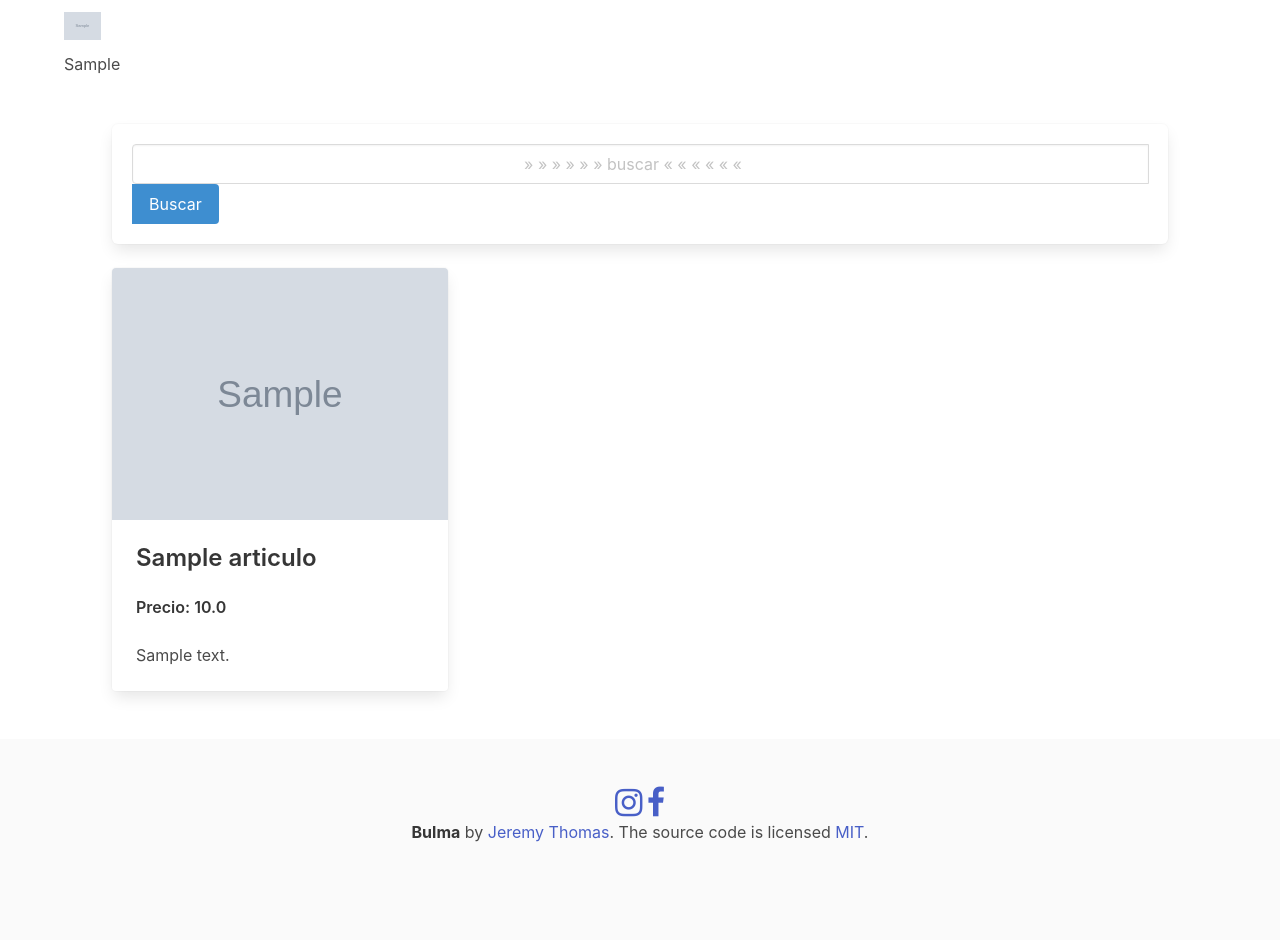
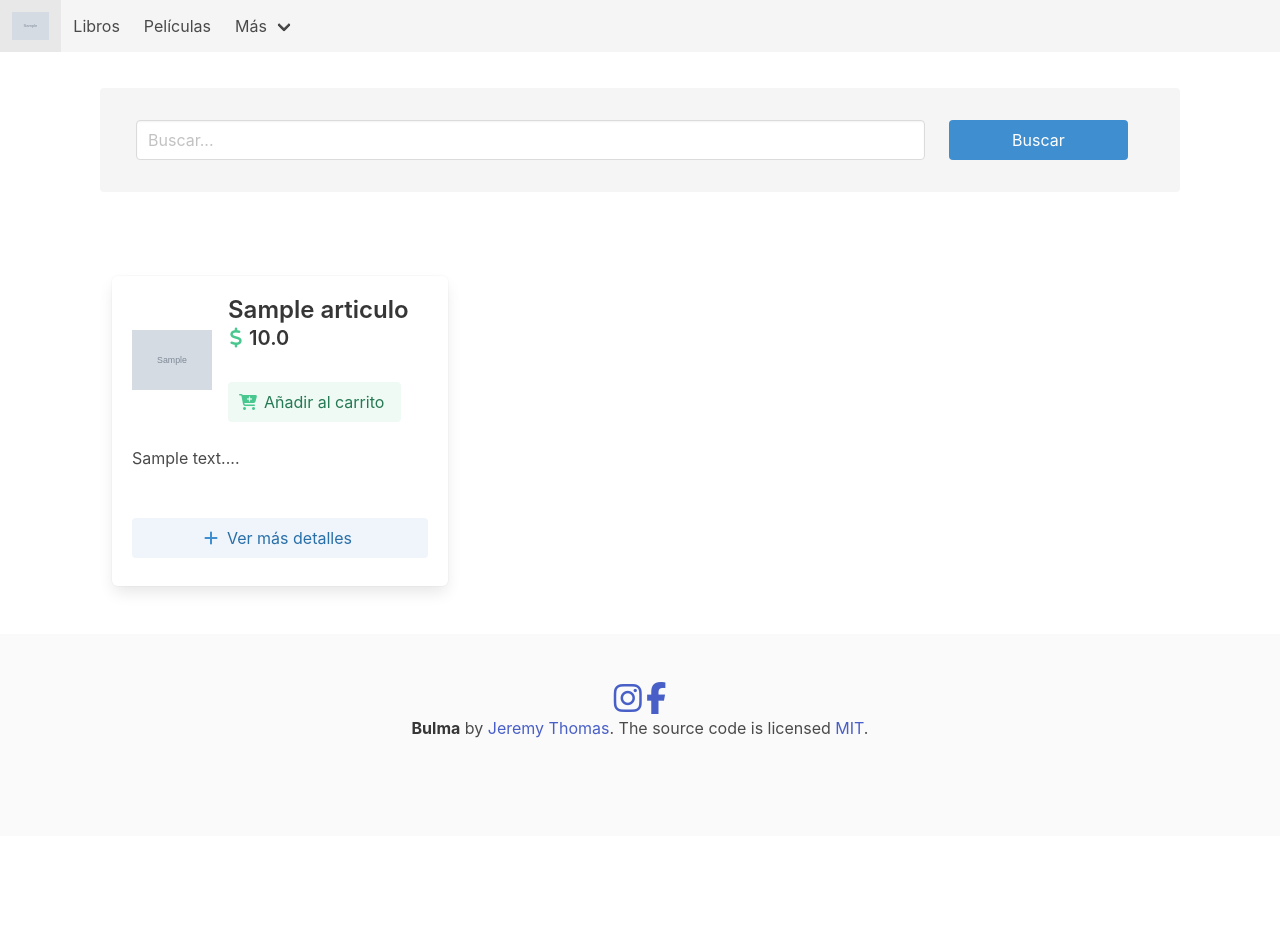
Before and after one commit to melizeche/ecomfree, a Django app: page / in a window 1280 px wide. After the commit the page ends 738 px from the top, so only its background shows below. Run offline with Django 3.2, Linux system fonts and the light colour scheme; tables that the repository leaves empty hold one stand-in row (values such as "Sample post"); grey boxes marked "Sample" are stand-in pictures; some libraries are stand-ins or nearby versions.

Commit message:
Some teplate fixes

```diff
--- a/store/templates/base.html
+++ b/store/templates/base.html
@@ -4,86 +4,125 @@
 <head>
     <meta charset="UTF-8">
     <title>{{ info.nombre }}</title>
+    <meta http-equiv="title" content="{{info.nombre}}">
+    <meta name="description" content="{{info.slogan}}">
     <link rel="shortcut icon" href="../images/fav_icon.png" type="image/x-icon">
     <link rel="stylesheet" href="https://unpkg.com/bulma@0.8.0/css/bulma.min.css" />
-    <link href="https://stackpath.bootstrapcdn.com/font-awesome/4.7.0/css/font-awesome.min.css" rel="stylesheet" integrity="sha384-wvfXpqpZZVQGK6TAh5PVlGOfQNHSoD2xbE+QkPxCAFlNEevoEH3Sl0sibVcOQVnN" crossorigin="anonymous">
-    <link rel="stylesheet" href="../css/cards.css">
+    <!-- <link href="https://stackpath.bootstrapcdn.com/font-awesome/4.7.0/css/font-awesome.min.css" rel="stylesheet"
+        integrity="sha384-wvfXpqpZZVQGK6TAh5PVlGOfQNHSoD2xbE+QkPxCAFlNEevoEH3Sl0sibVcOQVnN" crossorigin="anonymous"> -->
+    <script src="https://kit.fontawesome.com/3a940df15c.js" crossorigin="anonymous"></script>
+    <style>
+        .is-paddingless-horizontal {
+            padding-right: 0;
+            padding-left: 0;
+        }
 
+        .center {
+            display: flex;
+            justify-content: center;
+            align-items: center;
+        }
+
+        .ecom-card__desc {
+            padding: 1em 0;
+        }
+
+        @media only screen and (max-width: 1400px) {
+            .ecom-card__button {
+                margin: .5em 0;
+            }
+        }
+    </style>
 </head>
 
 <body>
 
-        <!-- START NAV -->
-        <nav class="navbar">
-                <div class="container">
+    <nav class="navbar is-light" role="navigation" aria-label="main navigation">
         <div class="navbar-brand">
-                        <a class="navbar-item" href="../">
-                                <img src="/media/{{info.logo}}" alt="Logo">
+            <a class="navbar-item" href="/">
+                <img src="/media/{{info.logo}}" height="28" alt="{{info.nombre}} Logo">
             </a>
-                        <span class="navbar-burger burger" data-target="navbarMenu">
-                                <span></span>
-                        <span></span>
-                        <span></span>
-                        </span>
+
+            <a role="button" class="navbar-burger burger" aria-label="menu" aria-expanded="false"
+                data-target="navbarBasicExample">
+                <span aria-hidden="true"></span>
+                <span aria-hidden="true"></span>
+                <span aria-hidden="true"></span>
+            </a>
         </div>
-                    {% comment %} <div id="navbarMenu" class="navbar-menu">
-                        <div class="navbar-end">
-                            <a class="navbar-item is-active">
-                                    Home
+
+        <div class="navbar-menu">
+            <div class="navbar-start">
+
+                <a class="navbar-item">
+                    Libros
+                </a>
+
+                <a class="navbar-item">
+                    Películas
                 </a>
 
                 <div class="navbar-item has-dropdown is-hoverable">
                     <a class="navbar-link">
-                                        Account
+                        Más
                     </a>
+
                     <div class="navbar-dropdown">
                         <a class="navbar-item">
-                                            Dashboard
-                                        </a>
-                                    <a class="navbar-item">
-                                            Profile
-                                        </a>
-                                    <a class="navbar-item">
-                                            Settings
+                            Juegos
                         </a>
                         <hr class="navbar-divider">
-                                    <div class="navbar-item">
-                                        Logout
+                        <a class="navbar-item">
+                            Sobre {{info.nombre}}
+                        </a>
                     </div>
                 </div>
             </div>
+            {% comment %}
+            <div class="navbar-end">
+                <div class="navbar-item">
+                    <div class="buttons">
+                        <a class="button is-primary">
+                            <strong>Sign up</strong>
+                        </a>
+                        <a class="button is-light">
+                            Log in
+                        </a>
                     </div>
-                    </div> {% endcomment %}
+                </div>
+            </div>
+            {% endcomment %}
         </div>
     </nav>
-            <!-- END NAV -->
 
     <div class="container">
+
         <div id="flow">
             <span class="flow-1"></span>
             <span class="flow-2"></span>
             <span class="flow-3"></span>
         </div>
 
-        {{info.slogan}}
         <div class="section">
-            <div class="box">
-                <div class="field has-addons">
+            {% block search %}
+            <div class="container ecom-bg__primary">
                 <form method="get" action="/buscar/" onsubmit="return false;" class="control is-expanded">
-                    <div class="control is-expanded">
-                        <input class="input has-text-centered" name="q" type="search" placeholder="» » » » » » buscar « « « « « «">
+                    <div class="notification columns">
+                        <div class="column is-four-fifths">
+                            <input type="search" name="q" class="input" placeholder="Buscar...">
                         </div>
-                    <div class="control">
-                         <input type="submit" class="button is-info" onclick="window.location.href=this.form.action + this.form.q.value;" value="Buscar">
+                        <div class="column is-one-fifth">
+                            <input type="submit" class="button is-fullwidth is-info is-one-third"
+                                onclick="window.location.href=this.form.action + this.form.q.value;" value="Buscar">
+                        </div>
                     </div>
                 </form>
             </div>
+            {% endblock search%}
         </div>
-
+        <div class="section">
             {% block contenido %}
-            {% endblock %}
-
-
+            {% endblock contenido%}
         </div>
     </div>
 
@@ -102,7 +141,34 @@
         </div>
     </footer>
 
-            <script src="../js/bulma.js"></script>
+    <script>
+        //Hamgurger menu
+        document.addEventListener('DOMContentLoaded', () => {
+
+            // Get all "navbar-burger" elements
+            const $navbarBurgers = Array.prototype.slice.call(document.querySelectorAll('.navbar-burger'), 0);
+
+            // Check if there are any navbar burgers
+            if ($navbarBurgers.length > 0) {
+
+                // Add a click event on each of them
+                $navbarBurgers.forEach(el => {
+                    el.addEventListener('click', () => {
+
+                        // Get the target from the "data-target" attribute
+                        const target = el.dataset.target;
+                        const $target = document.getElementById(target);
+
+                        // Toggle the "is-active" class on both the "navbar-burger" and the "navbar-menu"
+                        el.classList.toggle('is-active');
+                        $target.classList.toggle('is-active');
+
+                    });
+                });
+            }
+
+        });
+    </script>
 
 
 </body>
--- a/store/templates/detalle.html
+++ b/store/templates/detalle.html
@@ -1,4 +1,5 @@
 {% extends  'base.html' %}
+{%block search%}{%endblock search%}
 {% block contenido %}
 <!-- Developers -->
 <div class="row columns is-centered">
@@ -23,7 +24,6 @@
             </div>
         </div>
     </div>
-
 </div>
 <!-- End Developers -->
 {% endblock %}
--- a/store/templates/lista_articulos.html
+++ b/store/templates/lista_articulos.html
@@ -1,31 +1,47 @@
 {% extends  'base.html' %}
 {% block contenido %}
 <!-- Developers -->
-            <div class="row columns">
+<div class="row columns is-multiline">
     {% for articulo in lista %}
     <div class="column is-one-third">
-                    <div class="card large">
-                        <div class="card-image">
-                            <figure class="image">
-                                <a href="/productos/{{articulo.id}}"><img src="/media/{{articulo.imagen}}" alt="Image"></a>
+        <article class="box">
+            <div class="media center">
+                <figure class="media-left">
+                    <a href="/productos/{{articulo.id}}">
+                        <img width="80" src="/media/{{articulo.imagen}}" alt="Image">
+                    </a>
                 </figure>
-                        </div>
-                        <div class="card-content">
-                            <div class="media">
                 <div class="media-content">
-                                    <p class="title is-4 no-padding"> {{ articulo.nombre }}</p>
-                                    <p><span class="title is-6">Precio: {{articulo.precio }} </span></p>
-                                </div>
-                            </div>
                     <div class="content">
-                                {{articulo.descripcion}}
-                                <div class="background-icon"><span class="icon-twitter"></span></div>
+                        <h2 class="title is-4 is-text-weight-bold"> {{ articulo.nombre }}</h2>
+                        <h3 class="subtitle is-5">
+                            <span class="icon has-text-success is-small">
+                                <i class="fas fa-dollar-sign" aria-hidden="true"></i>
+                            </span>
+                            {{articulo.precio }}</h3>
+                        <a href="#" class="button ecom-card__button is-success is-light is-pulled-left">
+                            <span style="margin-right: .25rem;" class="icon has-text-success is-small">
+                                <i class="fas fa-cart-plus" aria-hidden="true"></i>
+                            </span>Añadir al carrito</a>
                     </div>
                 </div>
             </div>
+            <div class="content ecom-card__desc">
+                <p class="is-6">
+                    {{articulo.descripcion|slice:"300"}}...
+                </p>
+            </div>
+            <div class="is-clearfix">
+                <a href="/productos/{{articulo.id}}"
+                    class="button ecom-card__button is-clearfix is-info is-light is-fullwidth is-pulled-left"><span
+                        style="margin-right: .25rem;" class="icon has-text-info is-small">
+                        <i class="fas fa-plus" aria-hidden="true"></i>
+                    </span>Ver más
+                    detalles</a>
+            </div>
+        </article>
     </div>
     {% endfor %}
-
 </div>
 <!-- End Developers -->
 {% endblock %}
```
Also changed, not shown: 1 other file. Lines whose indentation alone changed are shown as unchanged.
